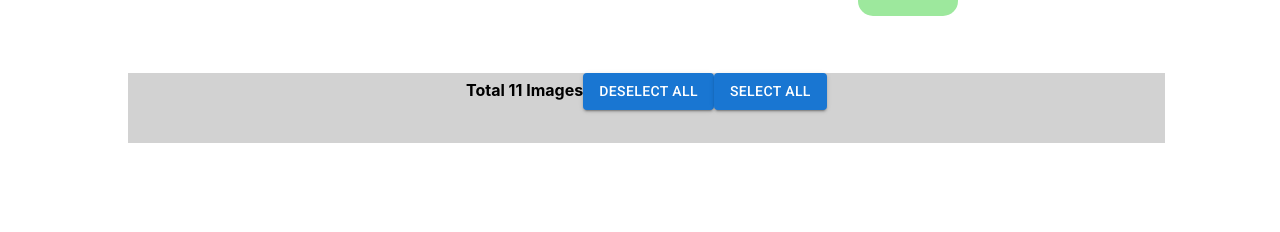
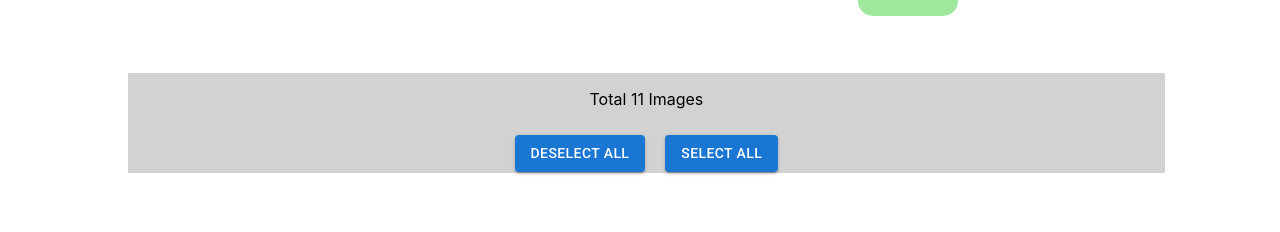
Before and after one commit to fardinkamal62/ollyo_fresher_react-js_task, a React (Create React App) app: page / in a window 1280 px wide. Shown: the part 149-381 px from the top of the page. Built offline with nearby package versions, Linux system fonts and the light colour scheme; the HTML template or start-up script is replaced by a standard one.

Commit message:
css fix, bug fix "can't select anything after deleting something"

```diff
--- a/src/App.css
+++ b/src/App.css
@@ -28,8 +28,11 @@
 
 .bar {
   background-color: #d2d2d2;
-  height: 70px;
+  height: 100px;
   border-color: black;
   border-width: 10px;
   margin: 0 9% 0 10%;
+  display: flex;
+  align-items: center;
+  flex-direction: column;
 }
--- a/src/Bar.js
+++ b/src/Bar.js
@@ -10,7 +10,7 @@ export default function Bar({ items, deleteImages, selectAll }) {
     return (
         <>
             <div className='bar'>
-                {length > 0 ? <b>{length} {length === 1 ? 'Image' : 'Images'} Selected</b> : <b>Total {items.length} Images</b>}
+                {length > 0 ? <p>{length} {length === 1 ? 'Image' : 'Images'} Selected</p> : <p>Total {items.length} Images</p>}
                 {length > 0 && <IconButton
                     sx={{ color: 'red' }}
                     aria-label={`trash-all`}
@@ -18,19 +18,23 @@ export default function Bar({ items, deleteImages, selectAll }) {
                 >
                     <DeleteOutline />
                 </IconButton>}
+                <div>
                     <Button
                         variant="contained"
                         onClick={() => selectAll(false)}
+                        style={{margin: '10px'}}
                     >
                         Deselect All
                     </Button>
                     <Button
                         variant="contained"
                         onClick={() => selectAll(true)}
+                        style={{margin: '10px'}}
                     >
                         Select All
                     </Button>
                 </div>
+            </div>
         </>
     );
 };
--- a/src/Gallery.js
+++ b/src/Gallery.js
@@ -9,8 +9,8 @@ export default function Gallery() {
 
     const toggleSelect = (item) => {
         const title = item.title;
-        const index = items.findIndex((item) => item.title === title);
         setItems((prevItems) => {
+            const index = prevItems.findIndex((item) => item.title === title);
             const newItems = [...prevItems];
             newItems[index].checked = !newItems[index].checked;
             return newItems;
@@ -33,10 +33,6 @@ export default function Gallery() {
 
     const updateImages = (images) => setItems(() => images);
 
-    /**
-     * @function selectAll
-     * @param {Boolean} bool - true to select all, false to deselect all
-     */
     const selectAll = (bool) => {
         setItems((prevItems) => {
             const updatedItems = prevItems.map((item) => {
--- a/src/ReorderImages.js
+++ b/src/ReorderImages.js
@@ -6,13 +6,6 @@ import CheckBoxOutlined from '@mui/icons-material/CheckBoxOutlined';
 import DeleteOutline from '@mui/icons-material/DeleteOutline';
 import ImageListItem from '@mui/material/ImageListItem';
 import ImageList from '@mui/material/ImageList';
-
-function srcset(image, width, height, rows = 1, cols = 1) {
-    return {
-        src: `${image}?w=${width * cols}&h=${height * rows}&fit=crop&auto=format`,
-        srcSet: `${image}?w=${width * cols}&h=${height * rows}&fit=crop&auto=format&dpr=2 2x`,
-    };
-}
 
 function deepEqual(x, y) {
     const ok = Object.keys, tx = typeof x, ty = typeof y;
@@ -79,9 +72,10 @@ class ReorderImages extends Component {
                 {images.map((item, index) => {
                     if (index === 0) {
                         return (
-                            <ImageListItem key={`${item.title}-list`} cols={15} id={`${index}-div`} rows={15} onDrop={this.dropImage} onDragOver={this.imageDragOver}>
+                            <ImageListItem key={`${item.title}-list`} id={`${index}-div`} onDrop={this.dropImage} onDragOver={this.imageDragOver}>
                                 <img
-                                    {...srcset(item.img, 250, 200, 2, 2)}
+                                    src={item.img}
+                                    srcSet={item.img}
                                     alt={item.title}
                                     loading="lazy"
                                     id={`${index}-img`}
@@ -122,7 +116,9 @@ class ReorderImages extends Component {
                         return (
                             <ImageListItem key={`${item.title}-list`} cols={1} rows={1} id={`${index}-div`} onDrop={this.dropImage} onDragOver={this.imageDragOver}>
                                 <img
-                                    {...srcset(item.img, 250, 200, 4, 4)}
+                                    src={item.img}
+                                    srcSet={item.img}
+                                    loading="lazy"
                                     id={`${index}-img`}
                                     alt={item.title}
                                     draggable={true}
```
Lines whose indentation alone changed are shown as unchanged.
